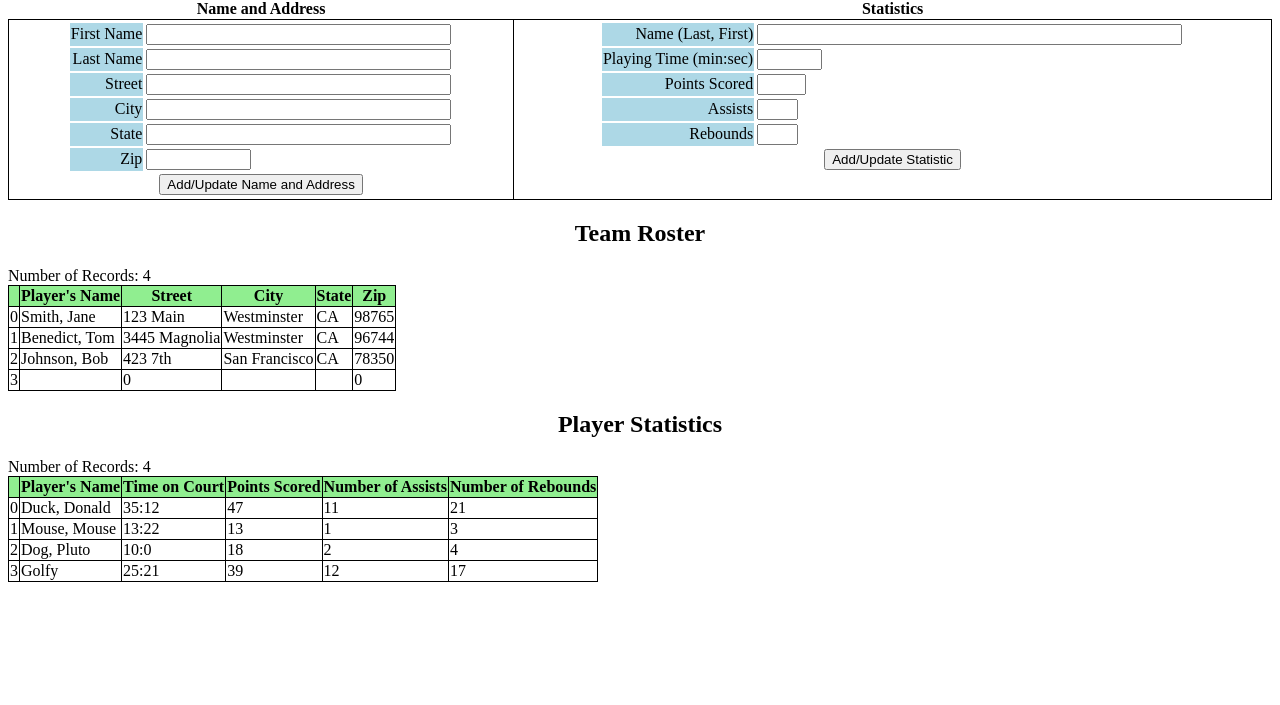
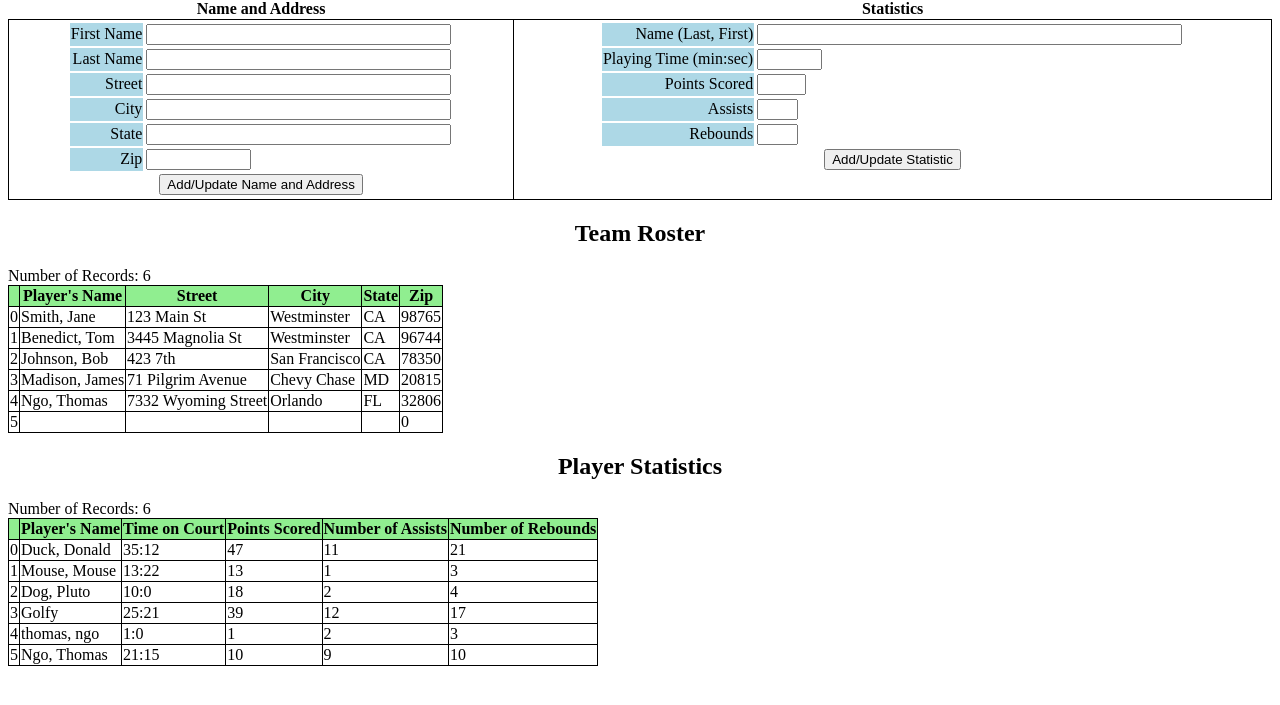
Before and after one commit to tngo0508/CPSC_431, a PHP site: page /hw_2/processAddressUpdate.php in a window 1280 px wide. Shown: the part 81-786 px from the top of the page. Run offline with PHP 8.4, Linux system fonts and the light colour scheme; data that the repository does not hold is empty.

Commit message:
Changed $street from array to string Resolved hw_1 conflict Added $document_root to home_page Updated data

```diff
--- a/data/statistics.txt
+++ b/data/statistics.txt
@@ -2,3 +2,5 @@ Duck, Donald	35:12	47	11	21
 Mouse, Mouse	13:22	13	1	3
 Dog, Pluto	10:0	18	2	4
 Golfy	25:21	39	12	17
+thomas, ngo	1:0	1	2	3
+Ngo, Thomas	21:15	10	9	10
--- a/data/teamRoster.txt
+++ b/data/teamRoster.txt
@@ -1,3 +1,5 @@
-Smith, Jane	123 Main	Westminster	CA	98765
-Benedict, Tom	3445 Magnolia	Westminster	CA	96744
+Smith, Jane	123 Main St	Westminster	CA	98765
+Benedict, Tom	3445 Magnolia St	Westminster	CA	96744
 Johnson, Bob	423 7th	San Francisco	CA	78350
+Madison, James	71 Pilgrim Avenue	Chevy Chase	MD	20815
+Ngo, Thomas	7332 Wyoming Street	Orlando	FL	32806
--- a/hw_1/test.php
+++ b/hw_1/test.php
@@ -1,11 +1,6 @@
 <?php
-<<<<<<< HEAD
   print "Name:  Thomas Ngo<br/>".
         "CWID:  891403909<br/>".
-=======
-  print "Name:  Tom Bettens<br/>".
-        "CWID:  12345678<br/>".
->>>>>>> dc16a41bfa158a0c879ead56c1cbc71b3b1c3e3d
         date('H:i, jS F Y')."<br/?";
   phpinfo();
 ?>
--- a/hw_2/Address.php
+++ b/hw_2/Address.php
@@ -3,7 +3,7 @@ class Address
 {
   //Instance attributes
   private $name = array('FIRST'=>"", 'LAST'=>null);
-  private $street = array('ADDRESS'=>0, 'STREET'=>null);
+  private $street = null;
   private $city = null;
   private $state = null;
   private $zipCode = 0;
@@ -67,41 +67,21 @@ class Address
 
   /*
   street() prototypes:
-  string street() returns street in "Address_number street_name" format.
-  void street(string $value) set object's $street attribute in "Address_number street_name" format.
-  void street(array $value) set object's $street attribute in [Address, street] format
-  void street(int $address, string $street) set object's $street attribute
+  string street() returns street in "Address street" format.
+  void street(string $value) set object's $street attribute in "Address street" format.
   */
   function street()
   {
     //string street()
     if (func_num_args() == 0)
     {
-      return $this->street['ADDRESS'].' '.$this->street['STREET'];
+      return $this->street;
     }
     //void street(string $value)
     else if (func_num_args() == 1)
     {
-      $value = func_get_arg(0);
-
-      if( is_string($value) )
-        $value = explode(' ', $value); // convert string to array
-      if( is_array ($value) )
-      {
-        if ( count($value) >= 2 )
-        {
-          $this->street['ADDRESS'] = (int)$value[0];
-          $this->street['STREET'] = htmlspecialchars(trim($value[1]));
-        }
-      }
+      $this->street = htmlspecialchars(trim(func_get_arg(0)));
     }
-      //void street(int $address, string $street)
-      else if (func_num_args() == 2)
-      {
-        $this->street['ADDRESS'] = (int)func_get_arg(0);
-        $this->street['STREET'] = htmlspecialchars(trim(func_get_arg(1)));
-      }
-
     return $this;
   }
 
@@ -160,7 +140,7 @@ class Address
   }
 
   //constructor
-  function __construct($name="", $street="", $city=null, $state=null, $zipCode=0)
+  function __construct($name="", $street=null, $city=null, $state=null, $zipCode=0)
   {
     // if $name contains at least one tab character, assume all attributes //are provided in a tab separated list. Otherswise, $name is just the
     //player's name.
--- a/hw_2/home_page.php
+++ b/hw_2/home_page.php
@@ -93,6 +93,7 @@
 
     <h2 align="center">Team Roster</h2>
     <?php
+      $document_root = $_SERVER['DOCUMENT_ROOT'];
       $dataRecords = file("$document_root/data/teamRoster.txt", FILE_IGNORE_NEW_LINES | FILE_SKIP_EMPTY_LINES);
       echo "Number of Records:  ".count($dataRecords)."<br/>";
     ?>
@@ -119,6 +120,7 @@
 
     <h2 align="center">Player Statistics</h2>
     <?php
+      $document_root = $_SERVER['DOCUMENT_ROOT'];
       $dataRecords = file("$document_root/data/statistics.txt", FILE_IGNORE_NEW_LINES | FILE_SKIP_EMPTY_LINES);
       echo "Number of Records:  ".count($dataRecords)."<br/>";
     ?>
--- a/hw_2/processAddressUpdate.php
+++ b/hw_2/processAddressUpdate.php
@@ -3,7 +3,7 @@
 //create short variable names
 $first_name = preg_replace("/\t|\R/",' ',$_POST['firstName']);
 $last_name = preg_replace("/\t|\R/",' ',$_POST['lastName']);
-$street = preg_replace("/\t|\R/",' ',$_POST['street']);
+$street = (string) $_POST['street'];
 $city = (string) $_POST['city'];
 $state = (string) $_POST['state'];
 $zipCode = (int) $_POST['zipCode'];
```
